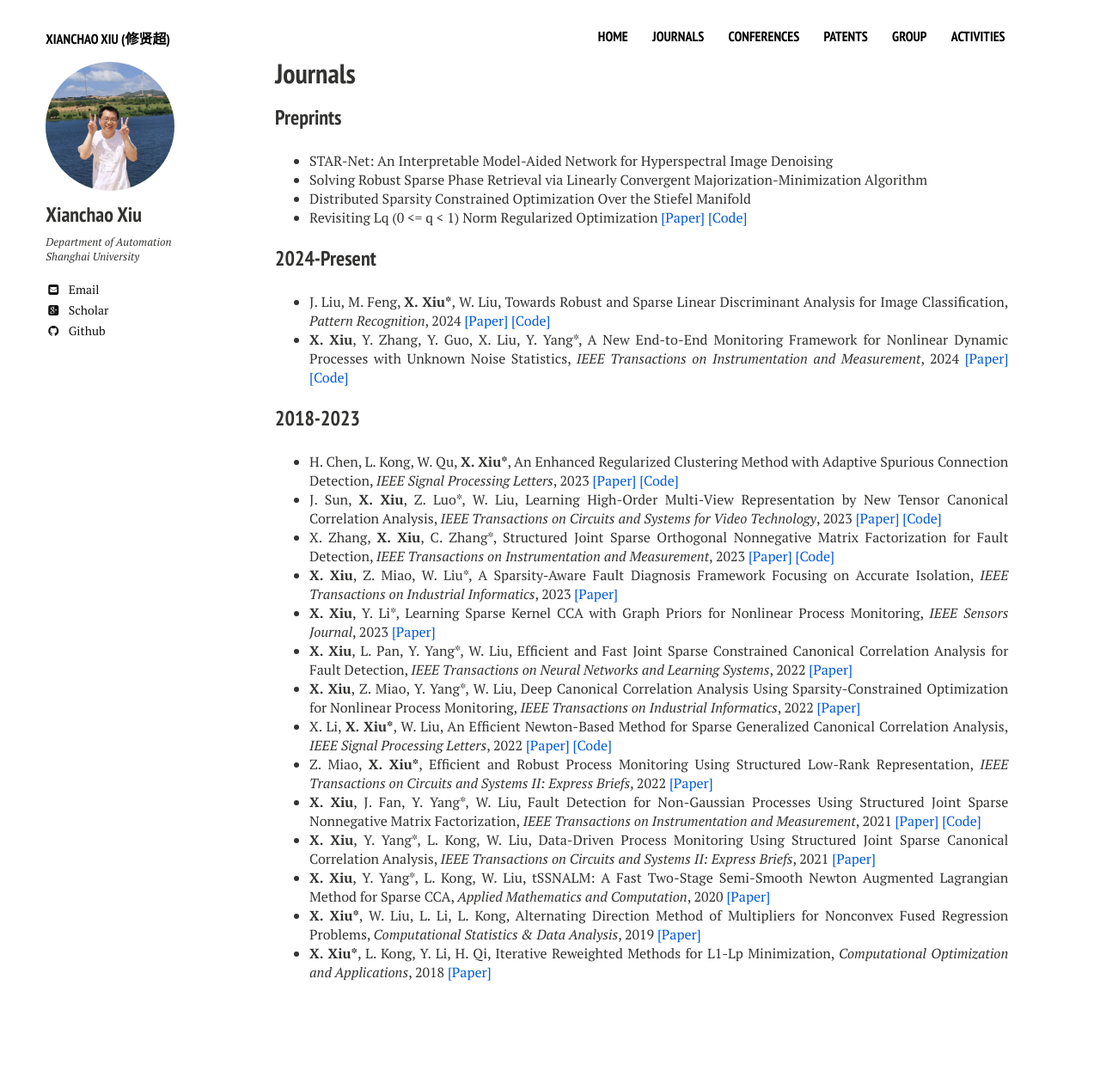
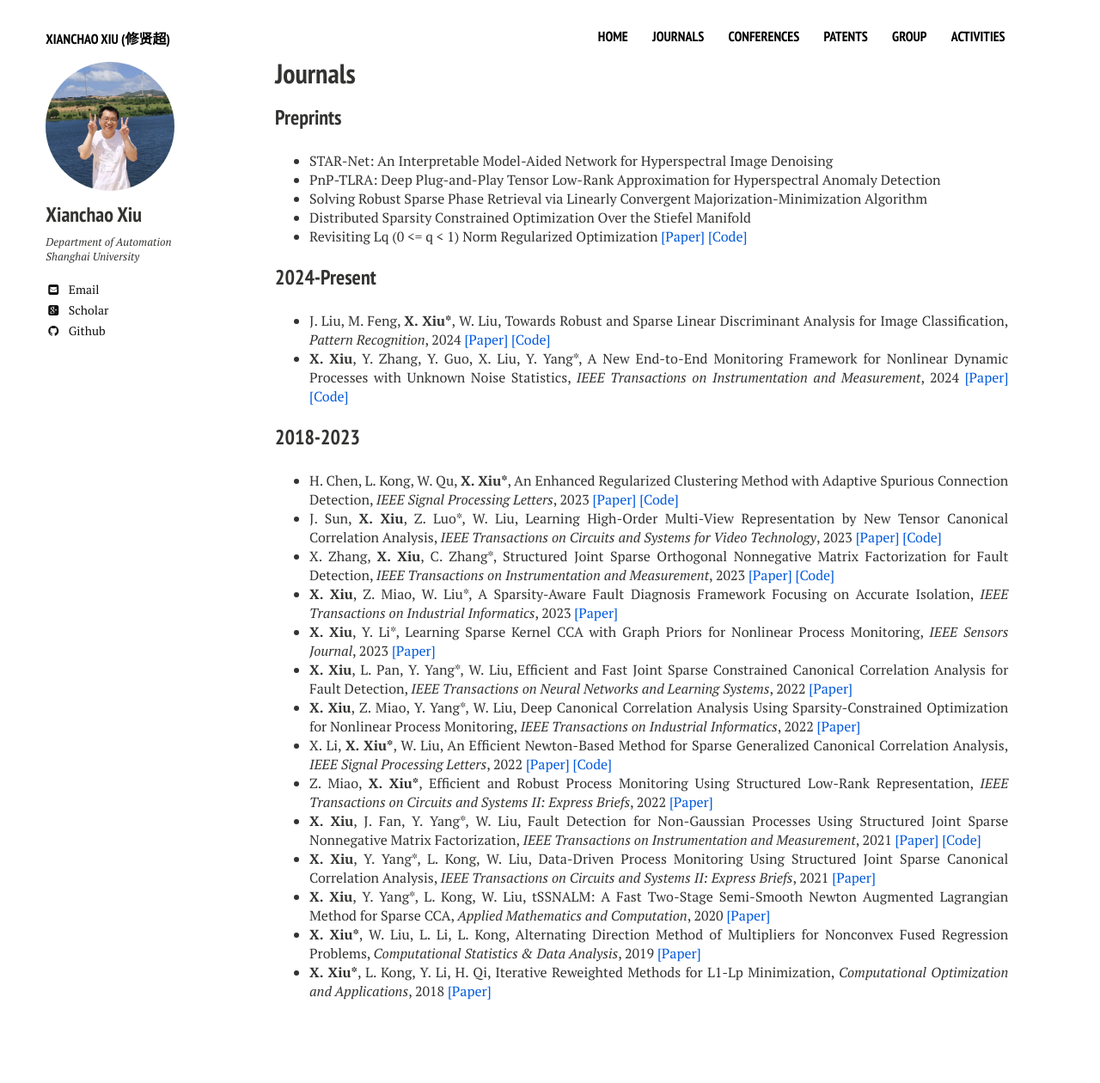
Before and after one commit to xianchaoxiu/xianchaoxiu.github.io, a Jekyll site: the page built from journals/index.md, in a window 1280 px wide. Shown: the whole page at 86% size. Built offline with Jekyll 4.4.1, drawn with Linux system fonts in a browser that asks for light colours; nearby versions of some CDN libraries; before the commit the page ends 1238 px from its top, so only the background shows below that.

Commit message:
Update index.md

```diff
--- a/journals/index.md
+++ b/journals/index.md
@@ -8,9 +8,10 @@ share: false
 ---
 
 ### Preprints
-* STAR-Net: An Interpretable Model-Aided Network for Hyperspectral Image Denoising  <br>
-* Solving Robust Sparse Phase Retrieval via Linearly Convergent Majorization-Minimization Algorithm  <br>
-* Distributed Sparsity Constrained Optimization Over the Stiefel Manifold	 <br>
+* STAR-Net: An Interpretable Model-Aided Network for Hyperspectral Image Denoising <br>
+* PnP-TLRA: Deep Plug-and-Play Tensor Low-Rank Approximation for Hyperspectral Anomaly Detection <br>
+* Solving Robust Sparse Phase Retrieval via Linearly Convergent Majorization-Minimization Algorithm <br>
+* Distributed Sparsity Constrained Optimization Over the Stiefel Manifold <br>
 * Revisiting Lq (0 <= q < 1) Norm Regularized Optimization <a href="https://arxiv.org/abs/2306.14394" class="textlink" target="_blank">[Paper]</a> <a href="https://github.com/ShenglongZhou/PSNP" class="textlink" target="_blank">[Code]</a> <br>
 
 ### 2024-Present
```
